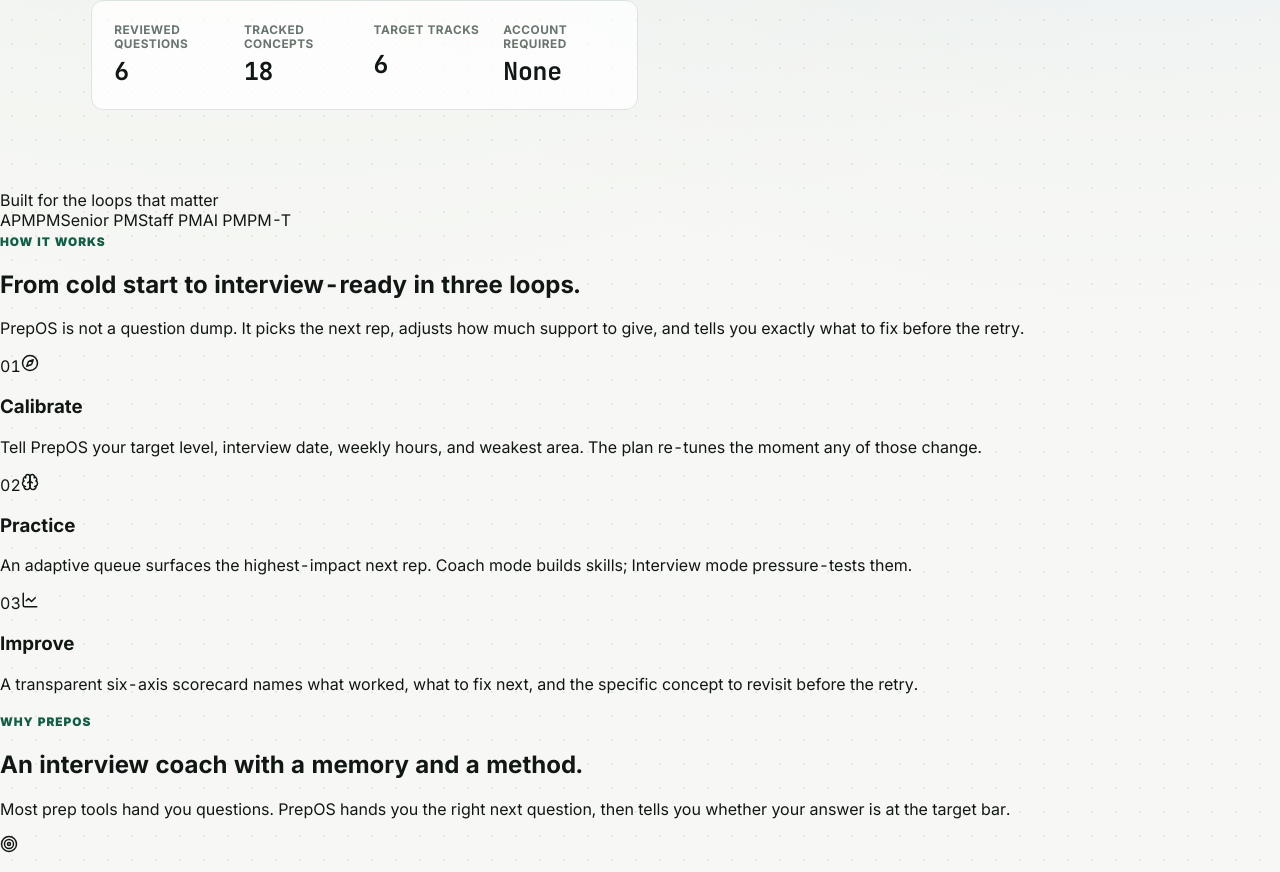
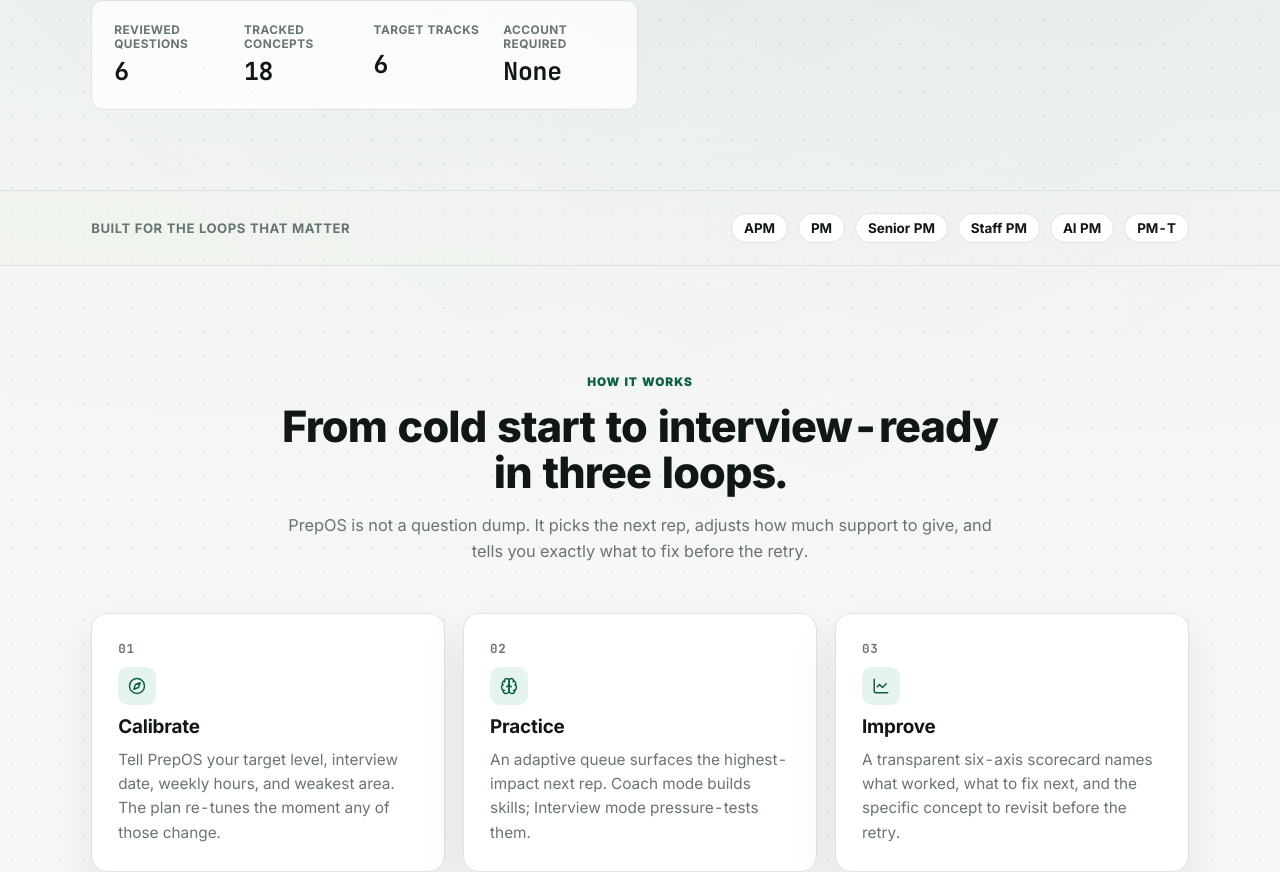
Before and after one commit to hellopriyankapm-dotcom/PM-Interview-PrepOS, a Next.js app: page / in a window 1280 px wide. Shown: the part 760-1632 px from the top of the page. Built offline with nearby package versions, Linux system fonts and the light colour scheme.

Commit message:
feat(landing): strip, section blocks, how-it-works steps
https://claude.ai/code/session_01PD2eLP58jNg68rggaEfqYG

```diff
--- a/app/globals.css
+++ b/app/globals.css
@@ -1055,3 +1055,166 @@ button {
   background: var(--blue-soft);
   color: var(--blue);
 }
+
+/* Trust strip */
+
+.strip {
+  border-top: 1px solid var(--line);
+  border-bottom: 1px solid var(--line);
+  background: color-mix(in srgb, var(--surface-soft) 60%, transparent);
+}
+
+.strip-inner {
+  display: flex;
+  flex-wrap: wrap;
+  align-items: center;
+  justify-content: space-between;
+  gap: 18px;
+  max-width: 1200px;
+  margin: 0 auto;
+  padding: 22px clamp(18px, 4vw, 56px);
+}
+
+.strip-inner > span {
+  color: var(--muted);
+  font-size: 0.82rem;
+  font-weight: 700;
+  letter-spacing: 0.04em;
+  text-transform: uppercase;
+}
+
+.strip-tags {
+  display: flex;
+  flex-wrap: wrap;
+  gap: 10px;
+}
+
+.strip-tags span {
+  padding: 6px 12px;
+  border: 1px solid var(--line);
+  border-radius: 999px;
+  background: var(--surface);
+  color: var(--ink);
+  font-size: 0.84rem;
+  font-weight: 700;
+  letter-spacing: -0.005em;
+}
+
+/* Section blocks */
+
+.section-block {
+  max-width: 1200px;
+  margin: 0 auto;
+  padding: clamp(56px, 9vw, 104px) clamp(18px, 4vw, 56px);
+}
+
+.section-block.alt {
+  background: color-mix(in srgb, var(--surface-soft) 50%, transparent);
+  max-width: none;
+  padding-left: 0;
+  padding-right: 0;
+}
+
+.section-block.alt > * {
+  max-width: 1200px;
+  margin-left: auto;
+  margin-right: auto;
+  padding-left: clamp(18px, 4vw, 56px);
+  padding-right: clamp(18px, 4vw, 56px);
+}
+
+.section-head {
+  max-width: 720px;
+  margin: 0 auto;
+  text-align: center;
+}
+
+.section-head.left {
+  margin: 0;
+  text-align: left;
+}
+
+.section-head .eyebrow {
+  display: inline-block;
+  margin-bottom: 14px;
+}
+
+.section-head h2 {
+  margin: 0;
+  font-size: clamp(1.85rem, 3.4vw, 2.7rem);
+  line-height: 1.08;
+  letter-spacing: -0.02em;
+  font-weight: 800;
+  color: var(--ink);
+}
+
+.section-head p {
+  margin: 16px auto 0;
+  color: var(--muted);
+  font-size: 1.02rem;
+  line-height: 1.62;
+}
+
+.section-head.left p {
+  margin-left: 0;
+  margin-right: 0;
+}
+
+/* Steps */
+
+.step-grid {
+  display: grid;
+  grid-template-columns: repeat(3, minmax(0, 1fr));
+  gap: 18px;
+  margin-top: 48px;
+}
+
+.step-card {
+  position: relative;
+  display: grid;
+  gap: 10px;
+  padding: 26px;
+  border: 1px solid var(--line);
+  border-radius: 16px;
+  background: var(--surface);
+  box-shadow: var(--shadow);
+  transition: transform 200ms ease, border-color 200ms ease;
+}
+
+.step-card:hover {
+  transform: translateY(-3px);
+  border-color: color-mix(in srgb, var(--green) 35%, var(--line));
+}
+
+.step-index {
+  font-family: var(--font-mono), ui-monospace, monospace;
+  font-size: 0.78rem;
+  font-weight: 700;
+  letter-spacing: 0.06em;
+  color: var(--muted);
+}
+
+.step-icon {
+  display: inline-flex;
+  align-items: center;
+  justify-content: center;
+  width: 38px;
+  height: 38px;
+  border-radius: 10px;
+  background: var(--green-soft);
+  color: var(--green);
+}
+
+.step-card h3 {
+  margin: 0;
+  font-size: 1.18rem;
+  letter-spacing: -0.01em;
+  color: var(--ink);
+}
+
+.step-card p {
+  margin: 0;
+  color: var(--muted);
+  line-height: 1.58;
+  font-size: 0.96rem;
+}
```
